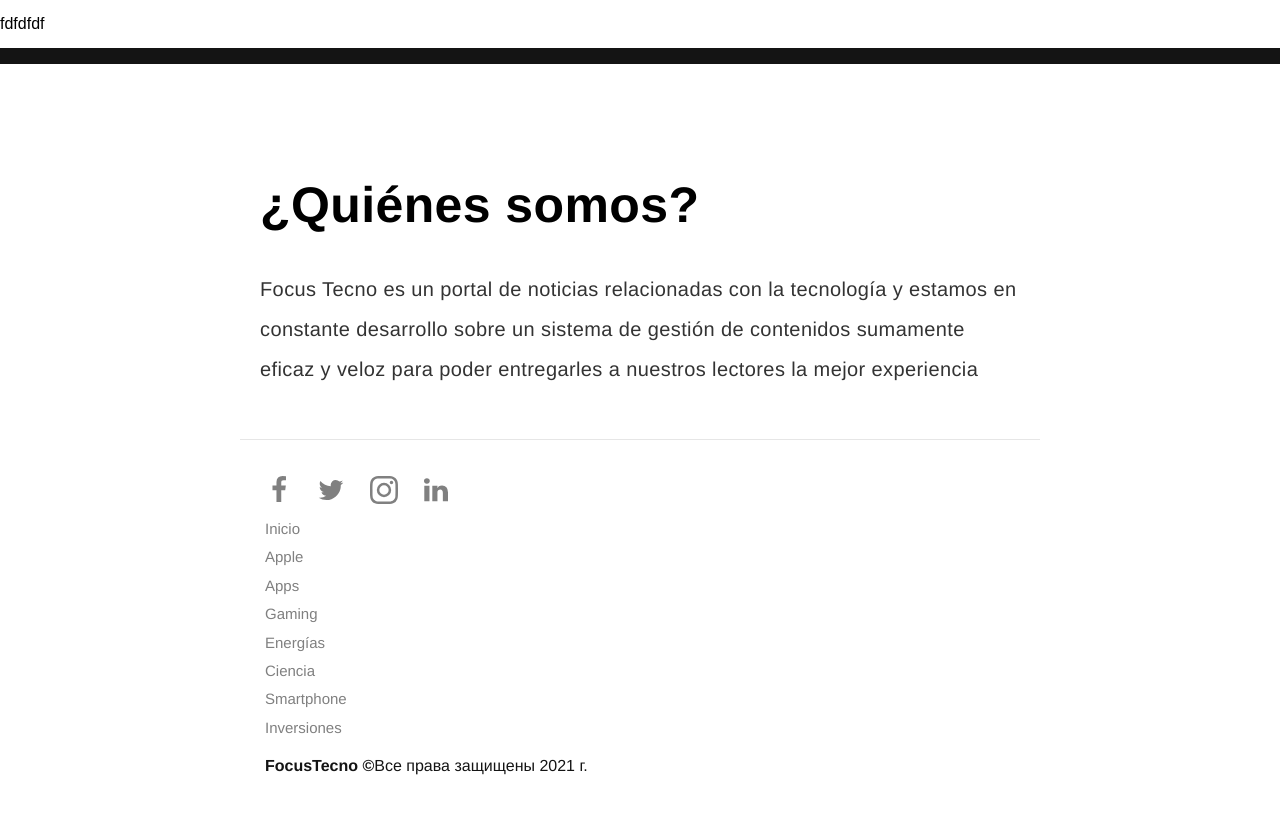
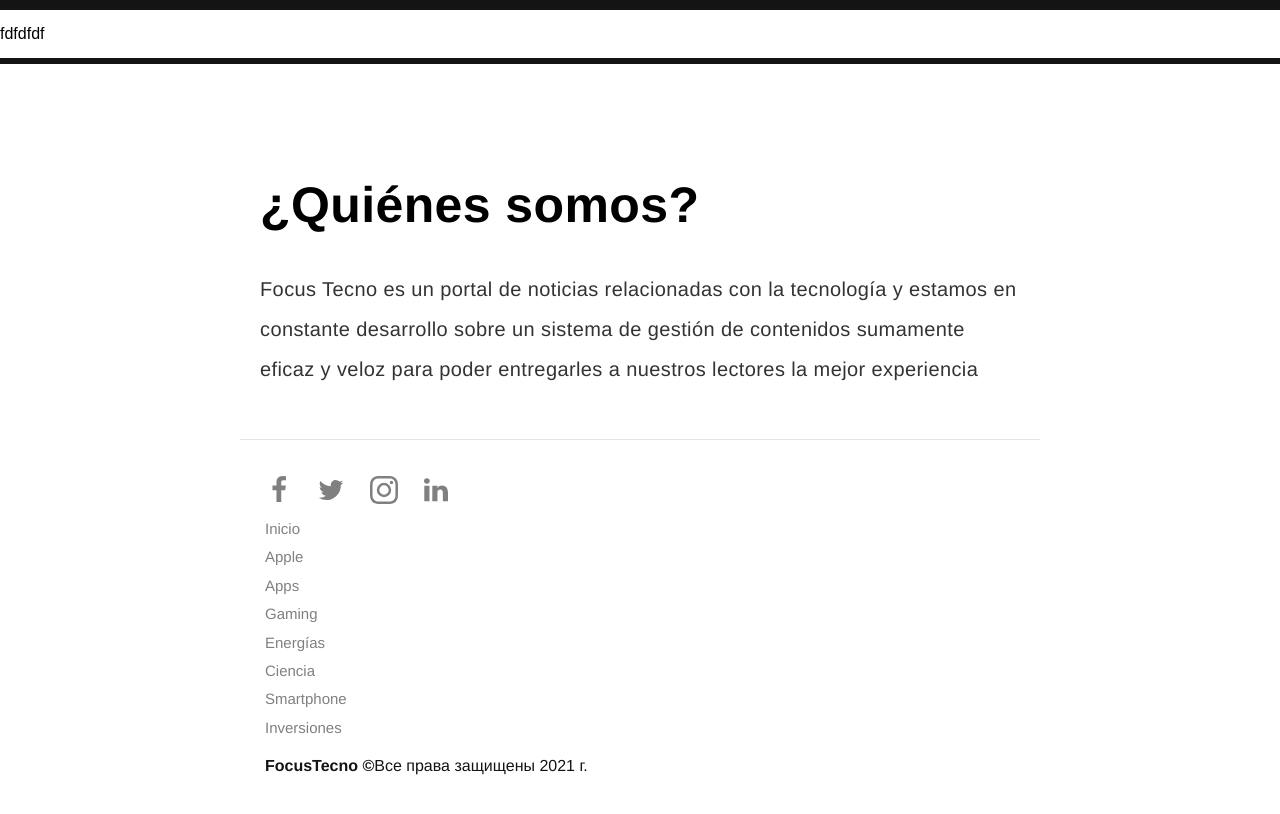
Before and after one commit to Focustecnoua/focusua, a Jekyll site: the page built from pages/about-1.md, in a window 1280 px wide. Shown: the top 814 px of the page. Built offline with Jekyll 4.4.1, drawn with Linux system fonts in a browser that asks for light colours; some web fonts are replaced; comment, search, counter and statistics services are not loaded.

Commit message:
header.html: changed

```diff
--- a/_includes/header.html
+++ b/_includes/header.html
@@ -22,7 +22,7 @@
 
 </header>
 
-<div class="bar-header" style="background:#fff;width:100%">fdfdfdf</div>
+<div class="bar-header" style="background:#fff;width:100%;top:10px">fdfdfdf</div>
 
 <div id="mask" class="overlay"></div>
 
```
